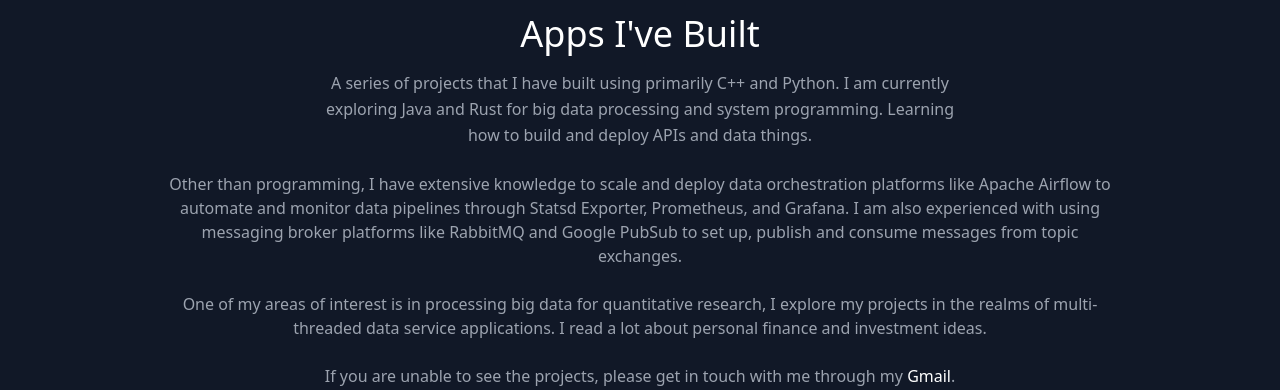
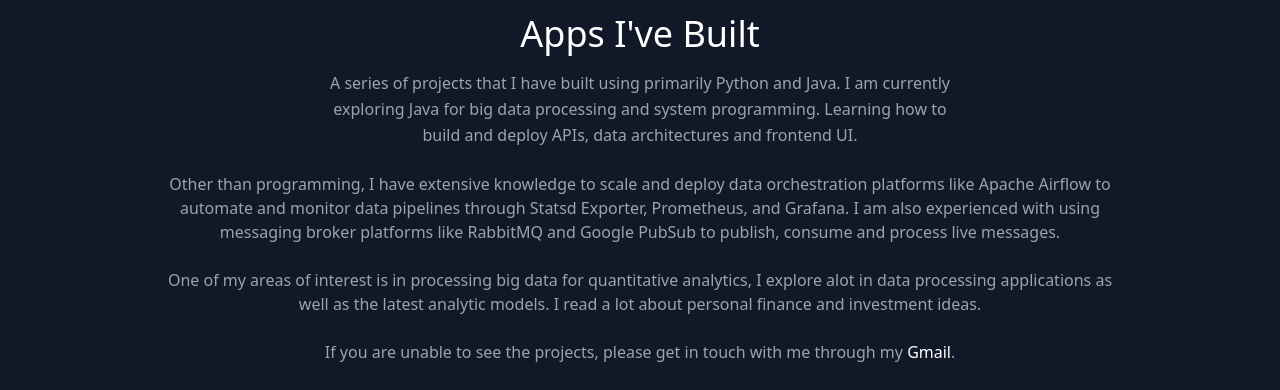
Before and after one commit to alanriya/alanriya.github.io, a React (Create React App) app: page / in a window 1280 px wide. Shown: the part 710-1100 px from the top of the page. Built offline with nearby package versions, Linux system fonts and the light colour scheme.

Commit message:
fix introduction

```diff
--- a/src/components/Projects.js
+++ b/src/components/Projects.js
@@ -12,15 +12,15 @@ export default function Projects() {
             Apps I've Built
           </h1>
           <p className="lg:w-2/3 mx-auto leading-relaxed text-base">
-          A series of projects that I have built using primarily C++ and Python. I am currently exploring Java and Rust for big data processing and system programming. Learning how to build and deploy APIs and data things.
+          A series of projects that I have built using primarily Python and Java. I am currently exploring Java for big data processing and system programming. Learning how to build and deploy APIs, data architectures and frontend UI.
           </p>
           <br/>
           <p>
-          Other than programming, I have extensive knowledge to scale and deploy data orchestration platforms like Apache Airflow to automate and monitor data pipelines through Statsd Exporter, Prometheus, and Grafana. I am also experienced with using messaging broker platforms like RabbitMQ and Google PubSub to set up, publish and consume messages from topic exchanges.
+          Other than programming, I have extensive knowledge to scale and deploy data orchestration platforms like Apache Airflow to automate and monitor data pipelines through Statsd Exporter, Prometheus, and Grafana. I am also experienced with using messaging broker platforms like RabbitMQ and Google PubSub to publish, consume and process live messages.
           </p>
           <br/>
           <p>
-          One of my areas of interest is in processing big data for quantitative research, I explore my projects in the realms of multi-threaded data service applications. I read a lot about personal finance and investment ideas.
+          One of my areas of interest is in processing big data for quantitative analytics, I explore alot in data processing applications as well as the latest analytic models. I read a lot about personal finance and investment ideas.
           </p>
           <br/>
           <p>
```
